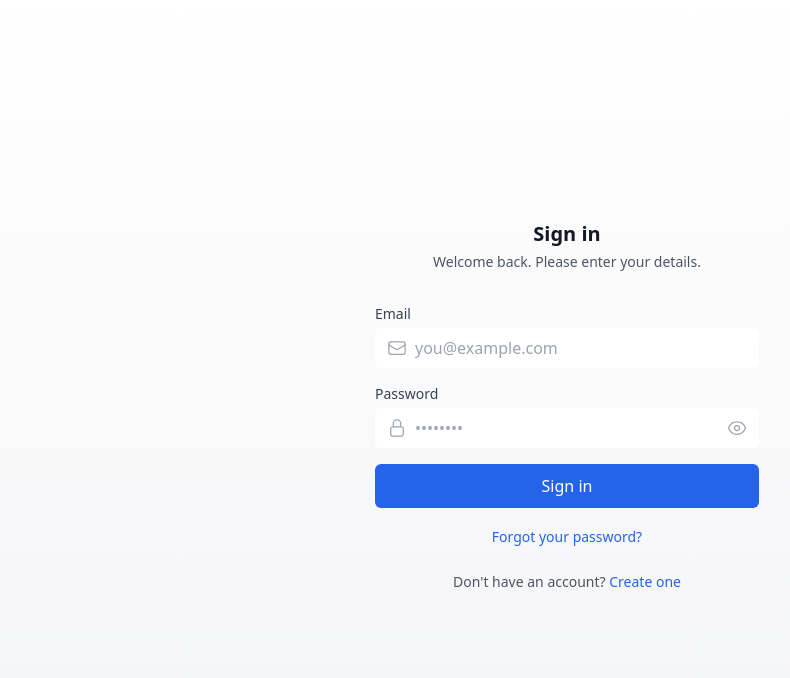
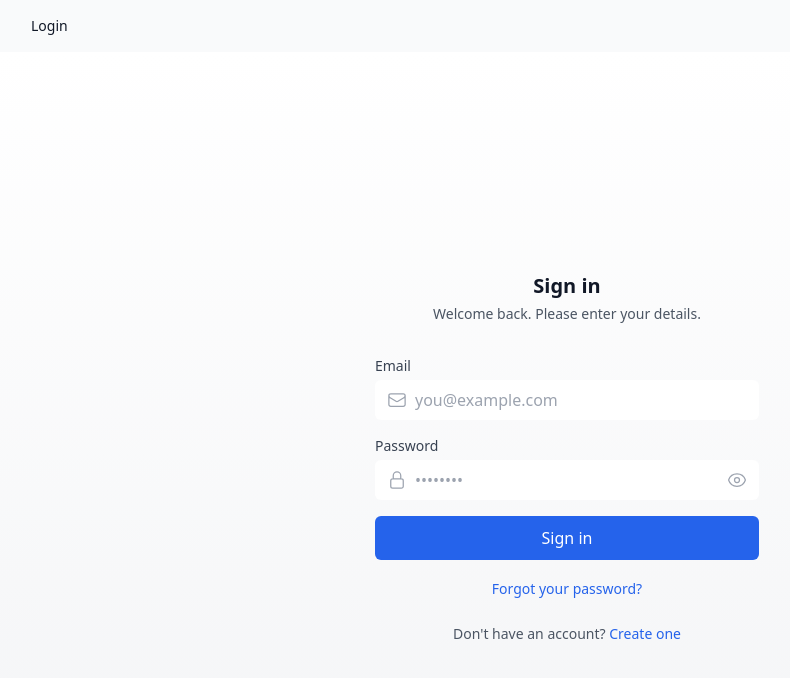
Before and after one commit to FlexoZA/HumanDetectionWeb, a Vue app: page /login in a window 1280 px wide. Shown: the top 678 px of the page, without its empty margins (73-863 px from the left). Built offline with nearby package versions, Linux system fonts and the light colour scheme; no server answers.

Commit message:
add breadcrumb

```diff
--- a/src/App.vue
+++ b/src/App.vue
@@ -3,6 +3,7 @@ import { computed } from 'vue'
 import { useRoute } from 'vue-router'
 import { useAuthStore } from '@/stores/auth/authStore'
 import HeaderView from '@/views/header/HeaderView.vue'
+import Breadcrumb from '@/components/Breadcrumb.vue'
 
 const route = useRoute()
 const authStore = useAuthStore()
@@ -28,6 +29,11 @@ const showHeader = computed(() => {
     <!-- Header for authenticated routes -->
     <HeaderView v-if="showHeader" />
 
+    <!-- Breadcrumbs - always visible -->
+    <div class="max-w-6xl mx-auto px-4 sm:px-6 lg:px-8 py-3">
+      <Breadcrumb />
+    </div>
+
     <!-- Main content -->
     <RouterView />
   </div>
--- /dev/null
+++ b/src/components/Breadcrumb.vue
@@ -0,0 +1,96 @@
+<script setup>
+import { computed } from 'vue'
+import { useRoute, useRouter } from 'vue-router'
+import { ChevronRightIcon, HomeIcon } from '@heroicons/vue/24/outline'
+
+const route = useRoute()
+const router = useRouter()
+
+// Define breadcrumb labels for each route
+const routeLabels = {
+  home: 'Dashboard',
+  devices: 'Devices',
+  'device-detail': 'Device Details',
+  login: 'Login',
+  register: 'Register',
+  'forgot-password': 'Forgot Password',
+}
+
+// Generate breadcrumbs based on current route
+const breadcrumbs = computed(() => {
+  const crumbs = []
+
+  // Handle auth routes (login, register, forgot-password)
+  const authRoutes = ['login', 'register', 'forgot-password']
+  if (authRoutes.includes(route.name)) {
+    crumbs.push({
+      name: route.name,
+      label: routeLabels[route.name],
+      path: route.path,
+      isLast: true,
+    })
+    return crumbs
+  }
+
+  // For main app routes, start with home
+  crumbs.push({
+    name: 'home',
+    label: routeLabels.home,
+    path: '/',
+    isLast: route.name === 'home',
+  })
+
+  // Add intermediate breadcrumbs based on route
+  if (route.name === 'devices' || route.name === 'device-detail') {
+    crumbs.push({
+      name: 'devices',
+      label: routeLabels.devices,
+      path: '/devices',
+      isLast: route.name === 'devices',
+    })
+  }
+
+  // Add device detail if on device detail page
+  if (route.name === 'device-detail') {
+    crumbs.push({
+      name: 'device-detail',
+      label: routeLabels['device-detail'],
+      path: route.path,
+      isLast: true,
+    })
+  }
+
+  return crumbs
+})
+
+// Navigate to breadcrumb
+const navigateTo = (path) => {
+  console.log('DEBUG::Breadcrumb', 'Navigating to', path)
+  router.push(path)
+}
+</script>
+
+<template>
+  <nav v-if="breadcrumbs.length > 0" class="flex items-center space-x-2 text-sm text-gray-500">
+    <div v-for="(crumb, index) in breadcrumbs" :key="crumb.name" class="flex items-center">
+      <!-- Separator (except for first item) -->
+      <ChevronRightIcon v-if="index > 0" class="w-4 h-4 mx-2 text-gray-400" />
+
+      <!-- Breadcrumb item -->
+      <button
+        v-if="!crumb.isLast"
+        @click="navigateTo(crumb.path)"
+        class="flex items-center space-x-1 text-gray-600 hover:text-gray-900 hover:bg-gray-100 px-2 py-1 rounded-md transition-colors duration-200"
+      >
+        <HomeIcon v-if="crumb.name === 'home'" class="w-4 h-4" />
+        <span>{{ crumb.label }}</span>
+      </button>
+
+      <!-- Current page (last item) -->
+      <span v-else class="flex items-center space-x-1 text-gray-900 font-medium px-2 py-1">
+        <HomeIcon v-if="crumb.name === 'home'" class="w-4 h-4" />
+        <span>{{ crumb.label }}</span>
+      </span>
+    </div>
+  </nav>
+</template>
```
